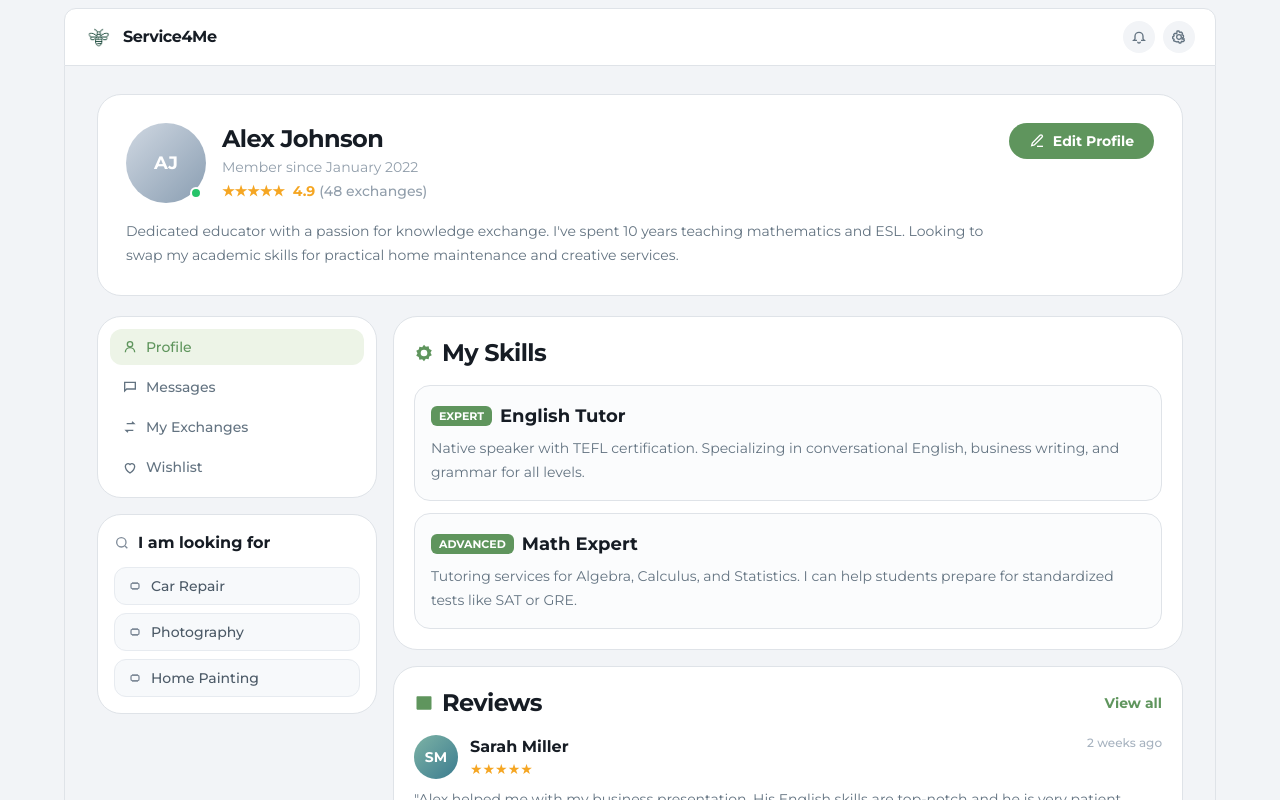
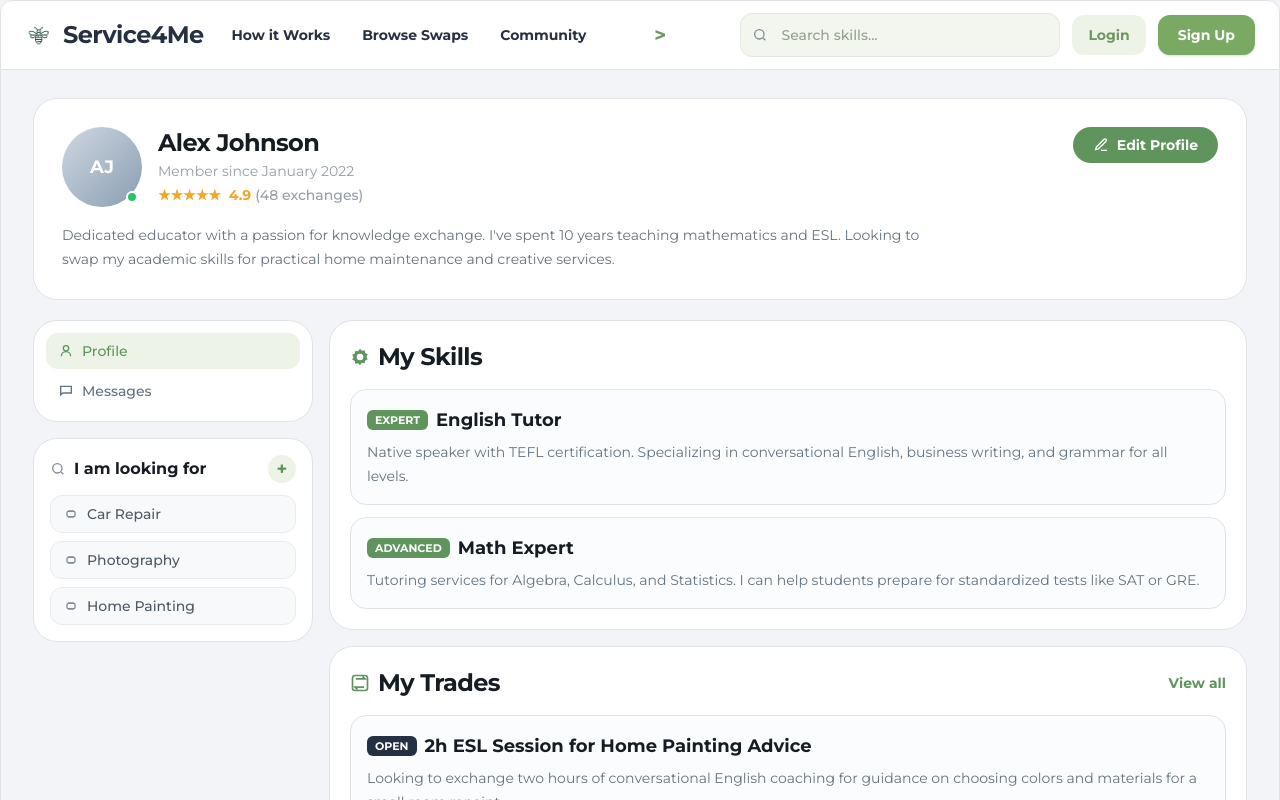
Before and after one commit to edameymey/service-4-me, a Next.js app in the folder frontend/: page /profile in a window 1280 px wide. Shown: the top 800 px of the page. Built offline with nearby package versions, Linux system fonts and the light colour scheme.

Commit message:
implemented the design and logic for the navbar, and the design and logic for profile section

```diff
--- a/frontend/src/app/(main)/profile/page.tsx
+++ b/frontend/src/app/(main)/profile/page.tsx
@@ -1,12 +1,20 @@
 'use client';
 
 import Image from 'next/image';
+import { useEffect, useRef, useState } from 'react';
 
 type Skill = {
   id: string;
   level: 'EXPERT' | 'ADVANCED';
   title: string;
   description: string;
+};
+
+type Trade = {
+  id: string;
+  status: 'OPEN' | 'IN PROGRESS';
+  title: string;
+  details: string;
 };
 
 type Review = {
@@ -22,9 +30,14 @@ type Review = {
 const navItems = [
   { id: 'profile', label: 'Profile', icon: 'user', active: true },
   { id: 'messages', label: 'Messages', icon: 'message', active: false },
-  { id: 'exchanges', label: 'My Exchanges', icon: 'swap', active: false },
-  { id: 'wishlist', label: 'Wishlist', icon: 'heart', active: false },
 ] as const;
+
+const topNavPrimaryItems = [
+  'How it Works',
+  'Browse Swaps',
+  'Community',
+] as const;
+const topNavExtraItems = ['Messages', 'My Exchanges'] as const;
 
 const lookingFor = ['Car Repair', 'Photography', 'Home Painting'] as const;
 
@@ -42,6 +55,23 @@ const skills: Skill[] = [
     title: 'Math Expert',
     description:
       'Tutoring services for Algebra, Calculus, and Statistics. I can help students prepare for standardized tests like SAT or GRE.',
+  },
+];
+
+const trades: Trade[] = [
+  {
+    id: 'trade-1',
+    status: 'OPEN',
+    title: '2h ESL Session for Home Painting Advice',
+    details:
+      'Looking to exchange two hours of conversational English coaching for guidance on choosing colors and materials for a small room repaint.',
+  },
+  {
+    id: 'trade-2',
+    status: 'IN PROGRESS',
+    title: 'SAT Math Prep for Car Maintenance Basics',
+    details:
+      'Currently exchanging SAT math prep support in return for a practical walkthrough of essential car maintenance checks.',
   },
 ];
 
@@ -75,14 +105,26 @@ const profile = {
 };
 
 const ProfilePage = () => {
+  const [searchValue, setSearchValue] = useState('');
+  const [isFeaturesExpanded, setIsFeaturesExpanded] = useState(false);
+  const [isExpandedSearchActive, setIsExpandedSearchActive] = useState(false);
+  const searchInputRef = useRef<HTMLInputElement>(null);
+
+  useEffect(() => {
+    if (isExpandedSearchActive) {
+      searchInputRef.current?.focus();
+    }
+  }, [isExpandedSearchActive]);
+
   const logAction = (action: string, payload?: string) => {
     console.log('[profile-action]', { action, payload });
   };
 
   return (
-    <main className="min-h-screen bg-[#f2f4f7] text-[#161c24]">
-      <div className="mx-auto flex max-w-6xl flex-col">
-        <header className="mt-2 flex items-center justify-between rounded-t-xl border border-[#dfe3e8] bg-white px-5 py-3">
+    <main className="min-h-screen w-full bg-[#f2f4f7] text-[#161c24]">
+      <div className="flex min-h-screen w-full flex-col">
+        <header className="flex flex-col gap-3 rounded-t-xl border border-[#dfe3e8] bg-white px-4 py-3 md:flex-row md:items-center md:justify-between md:px-6">
+          <div className="flex items-center gap-7">
             <div className="flex items-center gap-2.5">
               <Image
                 src="/logo/logo_it.png"
@@ -92,27 +134,152 @@ const ProfilePage = () => {
                 className="h-7 w-7 rounded-full object-cover"
                 priority
               />
-            <span className="text-base font-semibold tracking-tight">
+              <span className="text-2xl font-bold tracking-tight text-[#253042]">
                 Service4Me
               </span>
             </div>
 
-          <div className="flex items-center gap-2">
+            <div className="hidden md:block">
+              <nav className="flex flex-nowrap items-center gap-8">
+                {topNavPrimaryItems.map((item) => (
+                  <button
+                    key={item}
+                    type="button"
+                    onClick={() => logAction('top-nav-click', item)}
+                    className="whitespace-nowrap text-sm font-semibold text-[#253042] transition hover:text-[#5f955d]"
+                  >
+                    {item}
+                  </button>
+                ))}
+
+                <div
+                  className={`overflow-hidden [will-change:max-width,opacity,transform] transition-[max-width,opacity,transform] duration-700 ease-[cubic-bezier(0.16,1,0.3,1)] ${
+                    isFeaturesExpanded
+                      ? 'max-w-[420px] translate-x-0 opacity-100'
+                      : 'max-w-0 -translate-x-2 opacity-0'
+                  }`}
+                >
+                  <div className="flex flex-nowrap items-center gap-8">
+                    {topNavExtraItems.map((item) => (
+                      <button
+                        key={item}
+                        type="button"
+                        onClick={() => logAction('top-nav-extra-click', item)}
+                        className={`whitespace-nowrap text-sm font-semibold text-[#253042] transition-all duration-500 ease-[cubic-bezier(0.16,1,0.3,1)] hover:text-[#5f955d] ${
+                          isFeaturesExpanded
+                            ? 'pointer-events-auto translate-x-0 opacity-100'
+                            : 'pointer-events-none translate-x-1 opacity-0'
+                        }`}
+                      >
+                        {item}
+                      </button>
+                    ))}
+                  </div>
+                </div>
+
                 <button
                   type="button"
-              onClick={() => logAction('open-notifications')}
-              className="grid h-8 w-8 place-items-center rounded-full bg-[#f2f4f7] text-[#637381] transition hover:bg-[#e7ebf0]"
-              aria-label="Open notifications"
+                  onClick={() => {
+                    const nextExpanded = !isFeaturesExpanded;
+                    setIsFeaturesExpanded(nextExpanded);
+                    setIsExpandedSearchActive(false);
+                    logAction(
+                      'toggle-features-expand',
+                      nextExpanded ? 'expanded' : 'collapsed',
+                    );
+                  }}
+                  aria-label={
+                    isFeaturesExpanded
+                      ? 'Collapse features'
+                      : 'Show more features'
+                  }
+                  className="px-1 text-xl font-bold leading-none text-[#6f9662] transition hover:text-[#4f7d48]"
                 >
-              <BellIcon />
+                  <span className="inline-block">
+                    {isFeaturesExpanded ? '<' : '>'}
+                  </span>
+                </button>
+              </nav>
+            </div>
+          </div>
+
+          <div className="flex w-full items-center gap-3 md:w-auto">
+            <div
+              className={`relative h-11 flex-1 overflow-hidden [will-change:width] md:flex-none md:transition-[width] md:duration-700 md:ease-[cubic-bezier(0.16,1,0.3,1)] ${
+                isFeaturesExpanded
+                  ? isExpandedSearchActive
+                    ? 'md:w-[220px]'
+                    : 'md:w-11'
+                  : 'md:w-[320px]'
+              }`}
+            >
+              <form
+                className={`absolute inset-0 transform-gpu transition-[opacity,transform,filter] duration-500 ease-[cubic-bezier(0.16,1,0.3,1)] ${
+                  isFeaturesExpanded && !isExpandedSearchActive
+                    ? 'pointer-events-none translate-x-2 scale-[0.97] opacity-0 blur-[1px] delay-0'
+                    : 'pointer-events-auto translate-x-0 scale-100 opacity-100 blur-0 delay-100'
+                }`}
+                onSubmit={(event) => {
+                  event.preventDefault();
+                  logAction('search-skills-submit', searchValue.trim());
+                }}
+              >
+                <span className="pointer-events-none absolute left-3 top-1/2 -translate-y-1/2">
+                  <SearchIcon />
+                </span>
+                <input
+                  ref={searchInputRef}
+                  value={searchValue}
+                  onChange={(event) => {
+                    setSearchValue(event.target.value);
+                    logAction('search-skills-change', event.target.value);
+                  }}
+                  onBlur={() => {
+                    if (isFeaturesExpanded) {
+                      setIsExpandedSearchActive(false);
+                    }
+                  }}
+                  onKeyDown={(event) => {
+                    if (event.key === 'Escape' && isFeaturesExpanded) {
+                      setIsExpandedSearchActive(false);
+                    }
+                  }}
+                  type="text"
+                  placeholder="Search skills..."
+                  className="h-11 w-full rounded-xl border border-[#e3e8de] bg-[#f3f6ee] pl-10 pr-3 text-sm font-medium text-[#253042] outline-none transition placeholder:text-[#93a08f] focus:border-[#8fb57c]"
+                />
+              </form>
+
+              <button
+                type="button"
+                onClick={() => {
+                  setIsExpandedSearchActive(true);
+                  logAction('search-icon-click');
+                }}
+                aria-label="Search skills"
+                className={`absolute inset-0 grid transform-gpu place-items-center rounded-xl border border-[#e3e8de] bg-[#f3f6ee] text-[#70806f] transition-[opacity,transform,filter,background-color] duration-500 ease-[cubic-bezier(0.16,1,0.3,1)] hover:bg-[#ecf1e7] ${
+                  isFeaturesExpanded && !isExpandedSearchActive
+                    ? 'pointer-events-auto translate-x-0 scale-100 opacity-100 blur-0 delay-120'
+                    : 'pointer-events-none -translate-x-2 scale-[0.97] opacity-0 blur-[1px] delay-0'
+                }`}
+              >
+                <SearchIcon />
+              </button>
+            </div>
+
+            <button
+              type="button"
+              onClick={() => logAction('login-click')}
+              className="rounded-xl bg-[#eef3e7] px-4 py-2.5 text-sm font-bold text-[#6f9662] transition hover:bg-[#e5eddd]"
+            >
+              Login
             </button>
             <button
               type="button"
-              onClick={() => logAction('open-settings')}
-              className="grid h-8 w-8 place-items-center rounded-full bg-[#f2f4f7] text-[#637381] transition hover:bg-[#e7ebf0]"
-              aria-label="Open settings"
+              onClick={() => logAction('sign-up-click')}
+              className="whitespace-nowrap rounded-xl bg-[#79a962] px-5 py-2.5 text-sm font-bold text-white shadow-sm transition hover:bg-[#6a9955]"
             >
-              <GearIcon />
+              Sign Up
             </button>
           </div>
         </header>
@@ -188,9 +355,19 @@ const ProfilePage = () => {
               </div>
 
               <div className="rounded-3xl border border-[#dfe3e8] bg-white p-4">
+                <div className="flex items-center justify-between gap-3">
                   <h2 className="flex items-center gap-2 text-base font-semibold">
                     <SearchIcon />I am looking for
                   </h2>
+                  <button
+                    type="button"
+                    onClick={() => logAction('add-looking-for')}
+                    aria-label="Add a looking for item"
+                    className="grid h-7 w-7 place-items-center rounded-full bg-[#edf4e7] text-lg font-bold leading-none text-[#5f955d] transition hover:bg-[#e2eed8]"
+                  >
+                    +
+                  </button>
+                </div>
                 <ul className="mt-3 space-y-2">
                   {lookingFor.map((item) => (
                     <li key={item}>
@@ -229,6 +406,41 @@ const ProfilePage = () => {
                       </div>
                       <p className="mt-1.5 text-sm leading-6 text-[#637381]">
                         {skill.description}
+                      </p>
+                    </article>
+                  ))}
+                </div>
+              </section>
+
+              <section className="rounded-3xl border border-[#dfe3e8] bg-white p-5">
+                <div className="flex items-center justify-between gap-3">
+                  <h2 className="flex items-center gap-2 text-2xl font-bold tracking-tight">
+                    <SwapBoxIcon />
+                    My Trades
+                  </h2>
+                  <button
+                    type="button"
+                    onClick={() => logAction('view-all-trades')}
+                    className="text-sm font-semibold text-[#5f955d] transition hover:text-[#4f7f4d]"
+                  >
+                    View all
+                  </button>
+                </div>
+
+                <div className="mt-4 space-y-3">
+                  {trades.map((trade) => (
+                    <article
+                      key={trade.id}
+                      className="rounded-2xl border border-[#dfe3e8] bg-[#fbfcfd] p-4"
+                    >
+                      <div className="flex flex-wrap items-center gap-2">
+                        <span className="rounded-md bg-[#253042] px-2 py-0.5 text-[11px] font-bold text-white">
+                          {trade.status}
+                        </span>
+                        <h3 className="text-lg font-semibold">{trade.title}</h3>
+                      </div>
+                      <p className="mt-1.5 text-sm leading-6 text-[#637381]">
+                        {trade.details}
                       </p>
                     </article>
                   ))}
@@ -289,40 +501,10 @@ const ProfilePage = () => {
             </div>
           </div>
         </section>
-
-        <footer className="rounded-b-xl border-x border-b border-[#dfe3e8] bg-[#eef1f4] px-4 py-5 text-center text-xs text-[#8d99a7] sm:px-8">
-          © 2024 Service4Me Inc. Exchange value, build community.
-        </footer>
       </div>
     </main>
   );
 };
-
-const BellIcon = () => (
-  <svg
-    viewBox="0 0 24 24"
-    className="h-4 w-4"
-    fill="none"
-    stroke="currentColor"
-    strokeWidth="2"
-  >
-    <path d="M15 17h5l-1.4-1.4A2 2 0 0118 14.2V11a6 6 0 10-12 0v3.2a2 2 0 01-.6 1.4L4 17h5" />
-    <path d="M10 19a2 2 0 004 0" />
-  </svg>
-);
-
-const GearIcon = () => (
-  <svg
-    viewBox="0 0 24 24"
-    className="h-4 w-4"
-    fill="none"
-    stroke="currentColor"
-    strokeWidth="2"
-  >
-    <path d="M12 15.5A3.5 3.5 0 1012 8.5a3.5 3.5 0 000 7z" />
-    <path d="M19.4 15a1 1 0 00.2 1.1l.1.1a1 1 0 010 1.4l-1.2 1.2a1 1 0 01-1.4 0l-.1-.1a1 1 0 00-1.1-.2 1 1 0 00-.6.9V20a1 1 0 01-1 1h-1.6a1 1 0 01-1-1v-.2a1 1 0 00-.6-.9 1 1 0 00-1.1.2l-.1.1a1 1 0 01-1.4 0L4.3 18a1 1 0 010-1.4l.1-.1a1 1 0 00.2-1.1 1 1 0 00-.9-.6H3.5a1 1 0 01-1-1v-1.6a1 1 0 011-1h.2a1 1 0 00.9-.6 1 1 0 00-.2-1.1l-.1-.1a1 1 0 010-1.4l1.2-1.2a1 1 0 011.4 0l.1.1a1 1 0 001.1.2h.1a1 1 0 00.6-.9V4a1 1 0 011-1h1.6a1 1 0 011 1v.2a1 1 0 00.6.9h.1a1 1 0 001.1-.2l.1-.1a1 1 0 011.4 0l1.2 1.2a1 1 0 010 1.4l-.1.1a1 1 0 00-.2 1.1v.1a1 1 0 00.9.6h.2a1 1 0 011 1v1.6a1 1 0 01-1 1h-.2a1 1 0 00-.9.6V15z" />
-  </svg>
-);
 
 const PencilIcon = () => (
   <svg
@@ -380,6 +562,20 @@ const StarBoxIcon = () => (
     fill="currentColor"
   >
     <path d="M4 4h16a1 1 0 011 1v14a1 1 0 01-1 1H4a1 1 0 01-1-1V5a1 1 0 011-1zm8 3l1.8 3.6 4 .6-2.9 2.8.7 4-3.6-1.9L8.4 18l.7-4-2.9-2.8 4-.6L12 7z" />
+  </svg>
+);
+
+const SwapBoxIcon = () => (
+  <svg
+    viewBox="0 0 24 24"
+    className="h-5 w-5 text-[#5f955d]"
+    fill="none"
+    stroke="currentColor"
+    strokeWidth="2"
+  >
+    <path d="M7 7h11l-3-3" />
+    <path d="M17 17H6l3 3" />
+    <rect x="3" y="3" width="18" height="18" rx="3" />
   </svg>
 );
 
--- a/frontend/src/app/globals.css
+++ b/frontend/src/app/globals.css
@@ -39,6 +39,7 @@
 }
 
 body {
+  margin: 0;
   background: var(--background);
   color: var(--foreground);
 }
```
Lines whose indentation alone changed are shown as unchanged.
